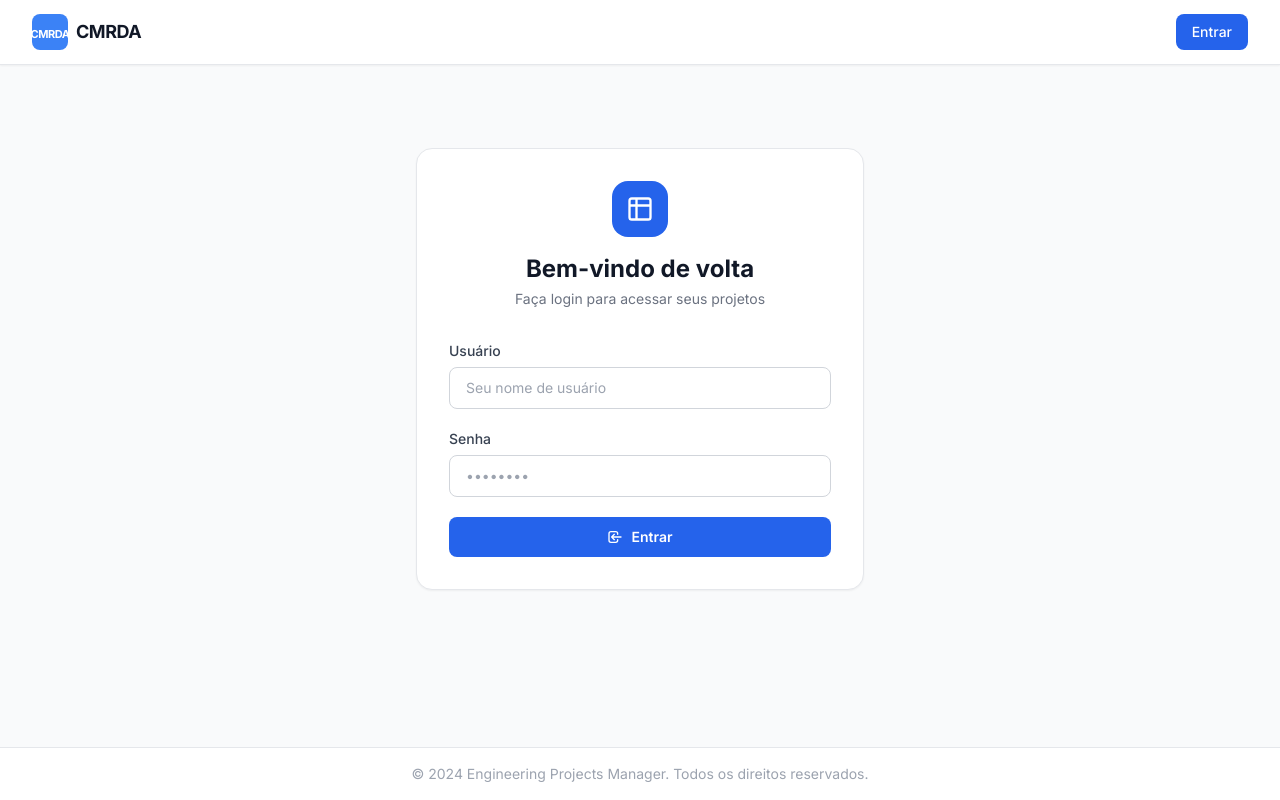
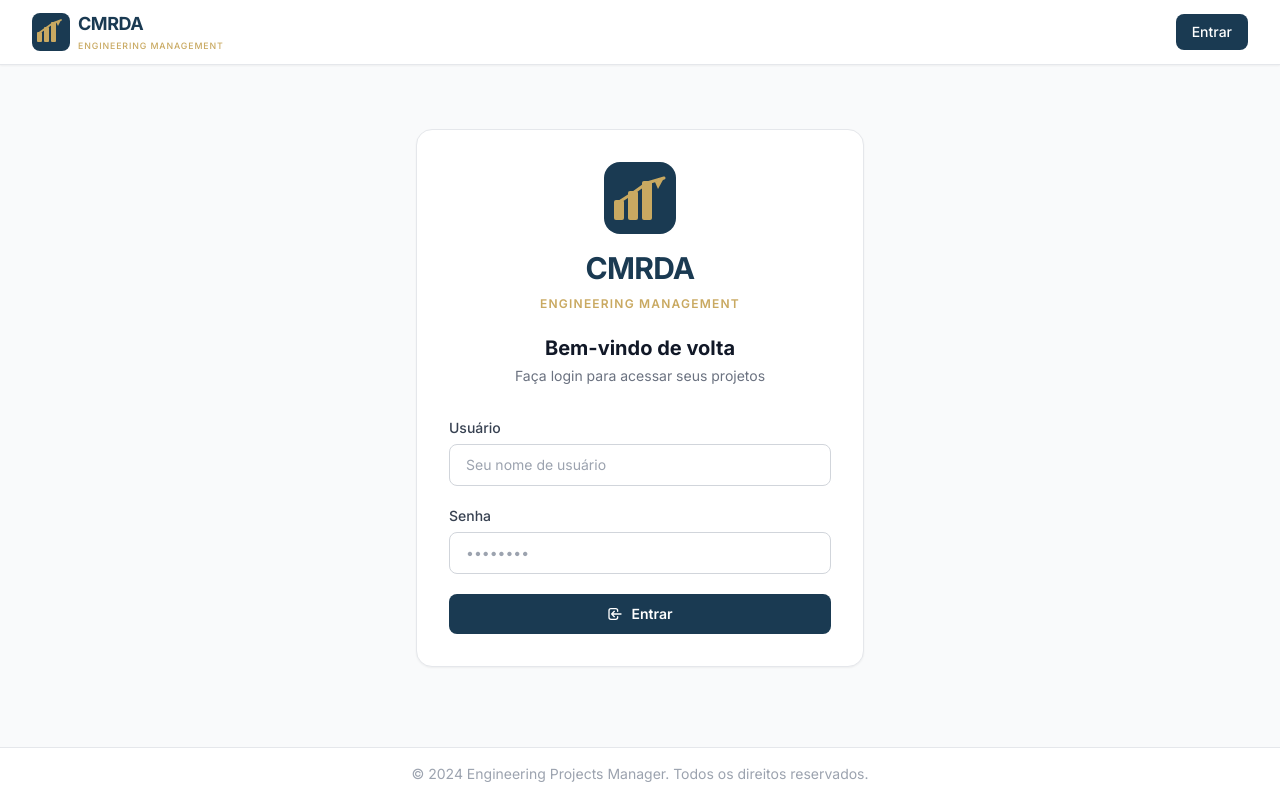
Before and after one commit to Magno-Rodrigues/engineering-projects-manager, a Flask app: page /login in a window 1280 px wide. Run offline with Flask 3, Linux system fonts and the light colour scheme; some libraries are stand-ins or nearby versions.

Commit message:
Update app branding: Integrate CMRDA professional logo and color scheme
Co-authored-by: Magno-Rodrigues <9735391+Magno-Rodrigues@users.noreply.github.com>

```diff
--- a/app/static/css/main.css
+++ b/app/static/css/main.css
@@ -1,5 +1,12 @@
 /* Custom styles for Engineering Projects Manager */
 /* Tailwind CSS is loaded via CDN in base.html */
+
+/* CMRDA brand color variables */
+:root {
+    --primary-color: #1A3A52;
+    --accent-color: #C9A961;
+    --gold: #C9A961;
+}
 
 /* Prose styles for report content */
 .prose { line-height: 1.7; }
--- a/app/templates/auth/login.html
+++ b/app/templates/auth/login.html
@@ -1,5 +1,5 @@
 {% extends "base.html" %}
-{% block title %}Login — Engineering Projects Manager{% endblock %}
+{% block title %}Login — CMRDA Engineering Management{% endblock %}
 {% block content %}
 <div class="min-h-[calc(100vh-16rem)] flex items-center justify-center py-8">
     <div class="w-full max-w-md">
@@ -7,12 +7,26 @@
         <div class="bg-white rounded-2xl shadow-sm border border-gray-200 p-8">
             <!-- Header -->
             <div class="text-center mb-8">
-                <div class="inline-flex items-center justify-center w-14 h-14 rounded-2xl bg-blue-600 mb-4">
-                    <svg xmlns="http://www.w3.org/2000/svg" class="h-7 w-7 text-white" fill="none" viewBox="0 0 24 24" stroke="currentColor" stroke-width="2">
-                        <path stroke-linecap="round" stroke-linejoin="round" d="M9 3H5a2 2 0 00-2 2v4m6-6h10a2 2 0 012 2v4M9 3v18m0 0h10a2 2 0 002-2V9M9 21H5a2 2 0 01-2-2V9m0 0h18" />
+                <!-- CMRDA Logo -->
+                <div class="flex justify-center mb-4">
+                    <svg width="72" height="72" viewBox="0 0 72 72" xmlns="http://www.w3.org/2000/svg">
+                        <rect width="72" height="72" rx="16" fill="#1A3A52"/>
+                        <g transform="translate(10,14)">
+                            <rect x="0" y="24" width="10" height="20" rx="2" fill="#C9A961"/>
+                            <rect x="14" y="15" width="10" height="29" rx="2" fill="#C9A961"/>
+                            <rect x="28" y="5" width="10" height="39" rx="2" fill="#C9A961"/>
+                            <polyline points="5,26 19,17 33,7 50,2" stroke="#C9A961" stroke-width="3" fill="none" stroke-linecap="round" stroke-linejoin="round"/>
+                            <polygon points="50,2 41,6 44,13" fill="#C9A961"/>
+                        </g>
                     </svg>
                 </div>
-                <h1 class="text-2xl font-bold text-gray-900">Bem-vindo de volta</h1>
+                <div class="mb-1">
+                    <span class="text-3xl font-black tracking-tight" style="color:#1A3A52">CMRDA</span>
+                </div>
+                <div class="mb-5">
+                    <span class="text-xs font-semibold tracking-widest uppercase" style="color:#C9A961">Engineering Management</span>
+                </div>
+                <h1 class="text-xl font-bold text-gray-900">Bem-vindo de volta</h1>
                 <p class="text-sm text-gray-500 mt-1">Faça login para acessar seus projetos</p>
             </div>
 
@@ -31,7 +45,7 @@
                         placeholder="••••••••">
                 </div>
                 <button type="submit"
-                    class="w-full bg-blue-600 hover:bg-blue-700 text-white font-semibold py-2.5 rounded-lg text-sm transition-colors flex items-center justify-center gap-2">
+                    class="w-full text-white font-semibold py-2.5 rounded-lg text-sm transition-opacity hover:opacity-90 flex items-center justify-center gap-2" style="background-color:#1A3A52">
                     <svg xmlns="http://www.w3.org/2000/svg" class="h-4 w-4" fill="none" viewBox="0 0 24 24" stroke="currentColor" stroke-width="2">
                         <path stroke-linecap="round" stroke-linejoin="round" d="M11 16l-4-4m0 0l4-4m-4 4h14m-5 4v1a3 3 0 01-3 3H6a3 3 0 01-3-3V7a3 3 0 013-3h7a3 3 0 013 3v1" />
                     </svg>
--- a/app/templates/auth/register.html
+++ b/app/templates/auth/register.html
@@ -67,7 +67,7 @@
 
             <div class="flex items-center gap-3 pt-2">
                 <button type="submit"
-                    class="flex-1 bg-blue-600 hover:bg-blue-700 text-white font-semibold py-2.5 rounded-lg text-sm transition-colors">
+                    class="flex-1 text-white font-semibold py-2.5 rounded-lg text-sm transition-opacity hover:opacity-90" style="background-color:#1A3A52">
                     Cadastrar Usuário
                 </button>
                 <a href="{{ url_for('projects.index') }}"
--- a/app/templates/base.html
+++ b/app/templates/base.html
@@ -3,19 +3,22 @@
 <head>
     <meta charset="UTF-8">
     <meta name="viewport" content="width=device-width, initial-scale=1.0">
-    <title>{% block title %}Engineering Projects Manager{% endblock %}</title>
+    <title>{% block title %}CMRDA — Engineering Management{% endblock %}</title>
     <script src="https://cdn.tailwindcss.com"></script>
     <link rel="preconnect" href="https://fonts.googleapis.com">
     <link rel="preconnect" href="https://fonts.gstatic.com" crossorigin>
     <link href="https://fonts.googleapis.com/css2?family=Inter:wght@300;400;500;600;700&display=swap" rel="stylesheet">
     <link rel="stylesheet" href="{{ url_for('static', filename='css/main.css') }}">
+    <link rel="icon" type="image/svg+xml" href="{{ url_for('static', filename='images/cmrda-logo.svg') }}">
     <script>
         tailwind.config = {
             theme: {
                 extend: {
                     fontFamily: { sans: ['Inter', 'sans-serif'] },
                     colors: {
-                        primary: '#3B82F6',
+                        primary: '#1A3A52',
+                        accent: '#C9A961',
+                        gold: '#C9A961',
                         success: '#10B981',
                         warning: '#F59E0B',
                         danger: '#EF4444',
@@ -35,24 +38,34 @@
                 <!-- Logo -->
                 <div class="flex items-center gap-3">
                     <a href="{{ url_for('main.dashboard') }}" class="flex items-center gap-2 no-underline hover:opacity-80 transition-opacity">
-                        <svg width="36" height="36" viewBox="0 0 36 36" xmlns="http://www.w3.org/2000/svg">
-                            <rect width="36" height="36" rx="8" fill="#3B82F6"/>
-                            <text x="18" y="24" text-anchor="middle" font-family="'Inter',sans-serif" font-weight="900" font-size="11" fill="white" letter-spacing="-0.5">CMRDA</text>
+                        <!-- CMRDA Icon: bar chart + growth arrow -->
+                        <svg width="38" height="38" viewBox="0 0 38 38" xmlns="http://www.w3.org/2000/svg">
+                            <rect width="38" height="38" rx="8" fill="#1A3A52"/>
+                            <g transform="translate(5,7)">
+                                <rect x="0" y="12" width="5" height="10" rx="1" fill="#C9A961"/>
+                                <rect x="7" y="7" width="5" height="15" rx="1" fill="#C9A961"/>
+                                <rect x="14" y="2" width="5" height="20" rx="1" fill="#C9A961"/>
+                                <polyline points="2,13 9,8 16,3 24,0" stroke="#C9A961" stroke-width="1.8" fill="none" stroke-linecap="round" stroke-linejoin="round"/>
+                                <polygon points="24,0 19,2 21,6" fill="#C9A961"/>
+                            </g>
                         </svg>
-                        <span class="text-gray-900 font-extrabold text-lg tracking-tight">CMRDA</span>
+                        <div class="flex flex-col leading-none">
+                            <span class="text-gray-900 font-extrabold text-lg tracking-tight" style="color:#1A3A52">CMRDA</span>
+                            <span class="text-xs font-medium tracking-widest uppercase" style="color:#C9A961;font-size:0.55rem">Engineering Management</span>
+                        </div>
                     </a>
                 </div>
                 <!-- Nav links -->
                 <div class="flex items-center gap-4">
                     {% if current_user.is_authenticated %}
-                        <a href="{{ url_for('projects.index') }}" class="text-gray-600 hover:text-blue-600 font-medium text-sm transition-colors">Projetos</a>
-                        <a href="{{ url_for('timeentry.index') }}" class="text-gray-600 hover:text-blue-600 font-medium text-sm transition-colors">Apontamentos</a>
+                        <a href="{{ url_for('projects.index') }}" class="text-gray-600 hover:text-primary font-medium text-sm transition-colors">Projetos</a>
+                        <a href="{{ url_for('timeentry.index') }}" class="text-gray-600 hover:text-primary font-medium text-sm transition-colors">Apontamentos</a>
                         {% if current_user.role == 'admin' %}
-                            <a href="{{ url_for('admin.dashboard') }}" class="text-gray-600 hover:text-blue-600 font-medium text-sm transition-colors">Admin</a>
+                            <a href="{{ url_for('admin.dashboard') }}" class="text-gray-600 hover:text-primary font-medium text-sm transition-colors">Admin</a>
                         {% endif %}
                         <div class="flex items-center gap-2 ml-2 border-l border-gray-200 pl-4">
                             <span class="text-sm text-gray-500">
-                                <span class="inline-flex items-center justify-center w-8 h-8 rounded-full bg-blue-100 text-blue-700 font-semibold text-sm">
+                                <span class="inline-flex items-center justify-center w-8 h-8 rounded-full font-semibold text-sm" style="background-color:#E8EFF5;color:#1A3A52">
                                     {{ current_user.username[0]|upper }}
                                 </span>
                             </span>
@@ -65,7 +78,7 @@
                             </a>
                         </div>
                     {% else %}
-                        <a href="{{ url_for('auth.login') }}" class="bg-blue-600 hover:bg-blue-700 text-white font-medium text-sm px-4 py-2 rounded-lg transition-colors">Entrar</a>
+                        <a href="{{ url_for('auth.login') }}" class="text-white font-medium text-sm px-4 py-2 rounded-lg transition-opacity hover:opacity-90" style="background-color:#1A3A52">Entrar</a>
                     {% endif %}
                 </div>
             </div>
```
Also changed, not shown: app/templates/admin/base.html (+29 -10 lines), app/static/images/cmrda-logo.svg (added).
